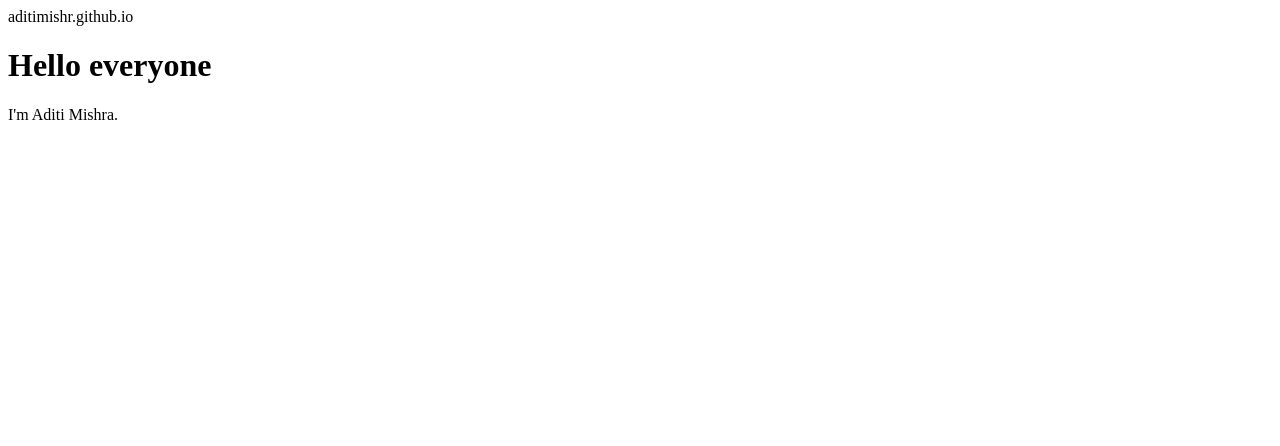
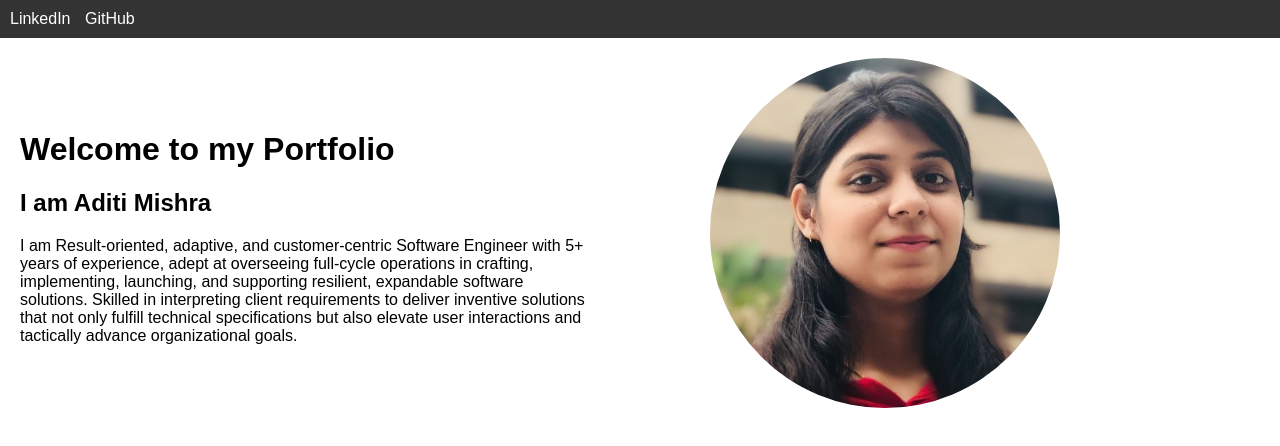
Before and after one commit to aditimishr/aditimishr.github.io, a plain HTML site: page index.html in a window 1280 px wide. Drawn offline with Linux system fonts and the light colour scheme.

Commit message:
simple change

```diff
--- a/index.html
+++ b/index.html
@@ -1,8 +1,94 @@
 <!DOCTYPE html>
-<html>
-    <head>aditimishr.github.io</head>
+<html lang="en">
+  <head>
+    <meta charset="UTF-8" />
+    <meta name="viewport" content="width=device-width, initial-scale=1.0" />
+    <title>Website Title</title>
+    <style>
+      body {
+        font-family: Arial, sans-serif;
+        margin: 0;
+        padding: 0;
+      }
+      .container {
+        display: flex;
+        justify-content: space-between;
+        align-items: center;
+        padding: 20px;
+      }
+      .content {
+        flex: 1;
+        padding-right: 20px;
+      }
+      .image {
+        flex: 1;
+        text-align: right;
+      }
+      .circular-img {
+        border-radius: 50%; /* This creates a circular shape */
+        width: 350px; /* Adjust the width and height as needed */
+        height: 350px;
+        object-fit: cover; /* Ensures the image covers the entire circular area */
+        margin-left: 100px;
+        margin-right: 200px;
+      }
+      img {
+        max-width: 100%;
+        height: auto;
+      }
+      nav {
+        background-color: #333;
+        color: #fff;
+        padding: 10px;
+      }
+      nav ul {
+        list-style-type: none;
+        margin: 0;
+        padding: 0;
+      }
+      nav ul li {
+        display: inline;
+        margin-right: 10px;
+      }
+      nav ul li a {
+        color: #fff;
+        text-decoration: none;
+      }
+    </style>
+  </head>
   <body>
-    <h1>Hello everyone</h1>
-    <p>I'm Aditi Mishra.</p>
+    <nav>
+      <ul>
+        <li>
+          <a href="https://www.linkedin.com/in/aditimi/" target="_blank"
+            >LinkedIn</a
+          >
+        </li>
+        <li>
+          <a href="https://github.com/aditimishr" target="_blank">GitHub</a>
+        </li>
+        <!-- <li><a href="#">Services</a></li>
+        <li><a href="#">Contact</a></li> -->
+      </ul>
+    </nav>
+    <div class="container">
+      <div class="content">
+        <h1>Welcome to my Portfolio</h1>
+        <h2>I am Aditi Mishra</h2>
+        <p>
+          I am Result-oriented, adaptive, and customer-centric Software Engineer
+          with 5+ years of experience, adept at overseeing full-cycle operations
+          in crafting, implementing, launching, and supporting resilient,
+          expandable software solutions. Skilled in interpreting client
+          requirements to deliver inventive solutions that not only fulfill
+          technical specifications but also elevate user interactions and
+          tactically advance organizational goals.
+        </p>
+        <!-- <p>You can add more paragraphs, images, or other content here.</p> -->
+      </div>
+      <div>
+        <img src="profile.jpg" alt="Image Description" class="circular-img" />
+      </div>
+    </div>
   </body>
 </html>
```
Also changed, not shown: profile.jpg (added).
